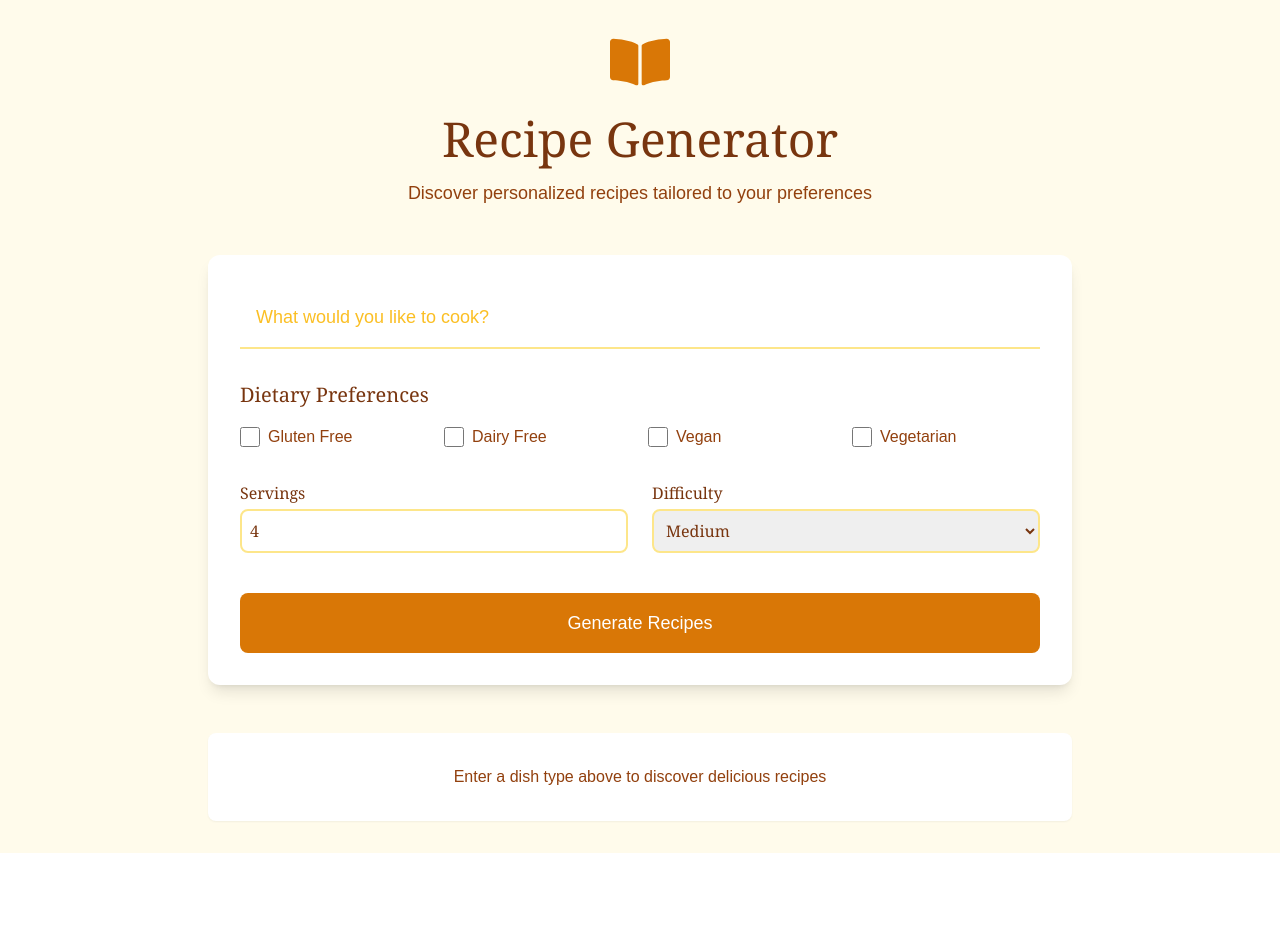
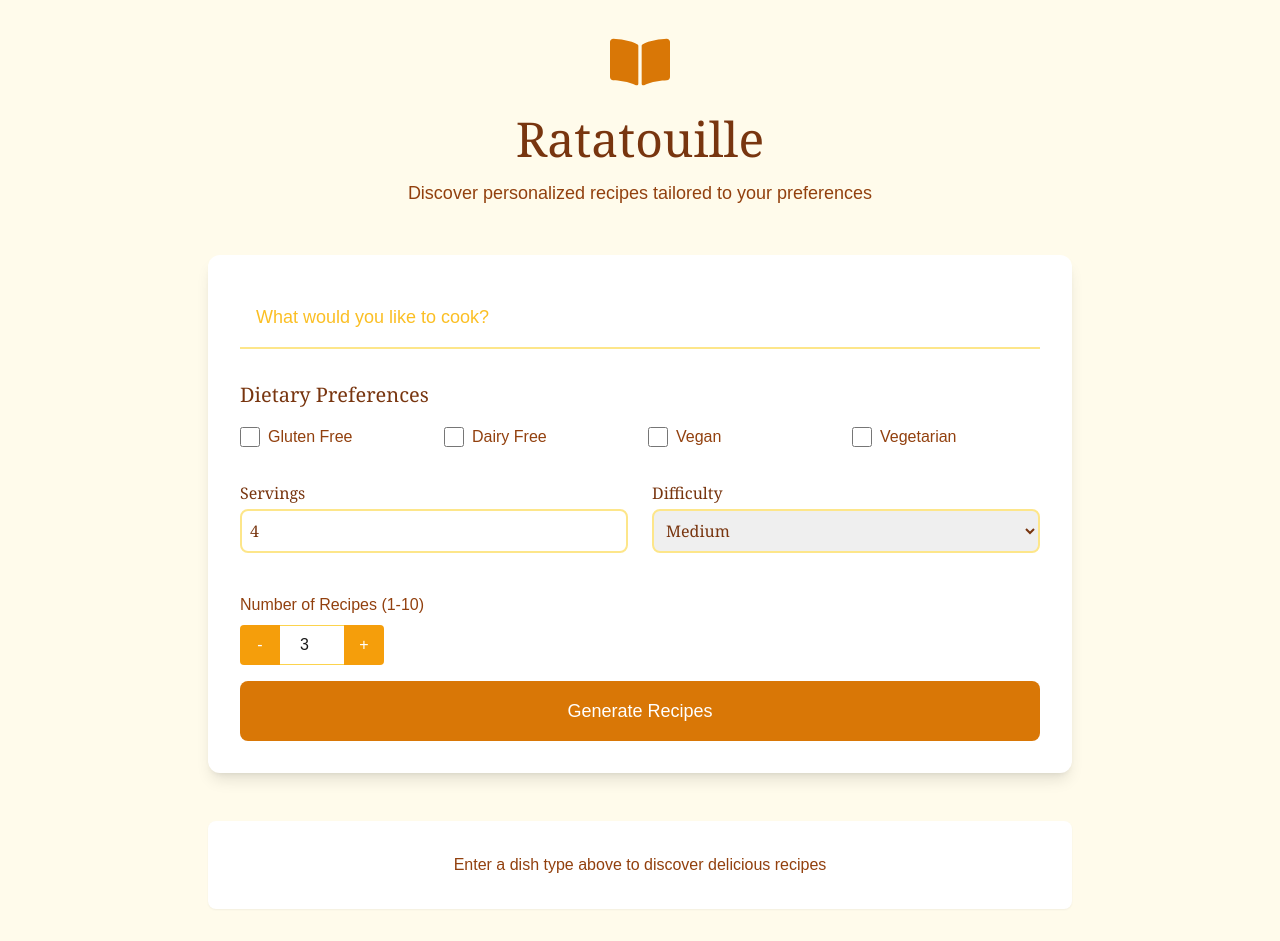
Before and after one commit to drsullivan13/ratatouille-ui, a Next.js app: page / in a window 1280 px wide. Before the commit the page ends 853 px from the top, so only its background shows below. Built offline with nearby package versions, Linux system fonts and the light colour scheme.

Commit message:
Create recipe count user functionality

```diff
--- a/src/app/components/SearchForm.js
+++ b/src/app/components/SearchForm.js
@@ -9,7 +9,13 @@ export default function SearchForm({ formData, setFormData, handleSearch }) {
       } else {
         setFormData((prev) => ({ ...prev, [name]: value }));
       }
-    };
+    }
+
+    const handleRecipeCountChange = (value) => {
+      // Ensure value is between 1 and 10
+      const count = Math.min(Math.max(1, value), 10);
+      setFormData({...formData, recipeCount: count});
+    }
 
     return (
       <form
@@ -79,6 +85,36 @@ export default function SearchForm({ formData, setFormData, handleSearch }) {
           </div>
         </div>
 
+        <div className="mb-4">
+        <label className="block text-amber-800 mb-2">Number of Recipes (1-10)</label>
+        <div className="flex items-center">
+          <button
+            type="button"
+            onClick={() => handleRecipeCountChange(formData.recipeCount - 1)}
+            className="bg-amber-500 text-white w-10 h-10 rounded-l flex items-center justify-center hover:bg-amber-600 transition"
+            disabled={formData.recipeCount <= 1}
+          >
+            -
+          </button>
+          <input
+            type="number"
+            min="1"
+            max="10"
+            value={formData.recipeCount}
+            onChange={(e) => handleRecipeCountChange(parseInt(e.target.value) || 1)}
+            className="w-16 h-10 text-center border-t border-b border-amber-300 focus:outline-none"
+          />
+          <button
+            type="button"
+            onClick={() => handleRecipeCountChange(formData.recipeCount + 1)}
+            className="bg-amber-500 text-white w-10 h-10 rounded-r flex items-center justify-center hover:bg-amber-600 transition"
+            disabled={formData.recipeCount >= 10}
+          >
+            +
+          </button>
+        </div>
+      </div>
+
         <button
           type="submit"
           className="w-full bg-amber-600 text-white p-4 rounded-lg hover:bg-amber-700 transition duration-300 font-medium text-lg"
--- a/src/app/page.js
+++ b/src/app/page.js
@@ -12,6 +12,7 @@ export default function Home() {
     dietary: [],
     servings: 4,
     difficulty: 'medium',
+    recipeCount: 3
   });
   const [recipes, setRecipes] = useState([]);
   const [loading, setLoading] = useState(false);
@@ -83,7 +84,7 @@ export default function Home() {
             <FaBookOpen className="text-6xl text-amber-600" />
           </motion.div>
           <h1 className="text-4xl md:text-5xl font-serif text-amber-900 mb-4">
-            Recipe Generator
+            Ratatouille
           </h1>
           <p className="text-lg text-amber-800">
             Discover personalized recipes tailored to your preferences
```
